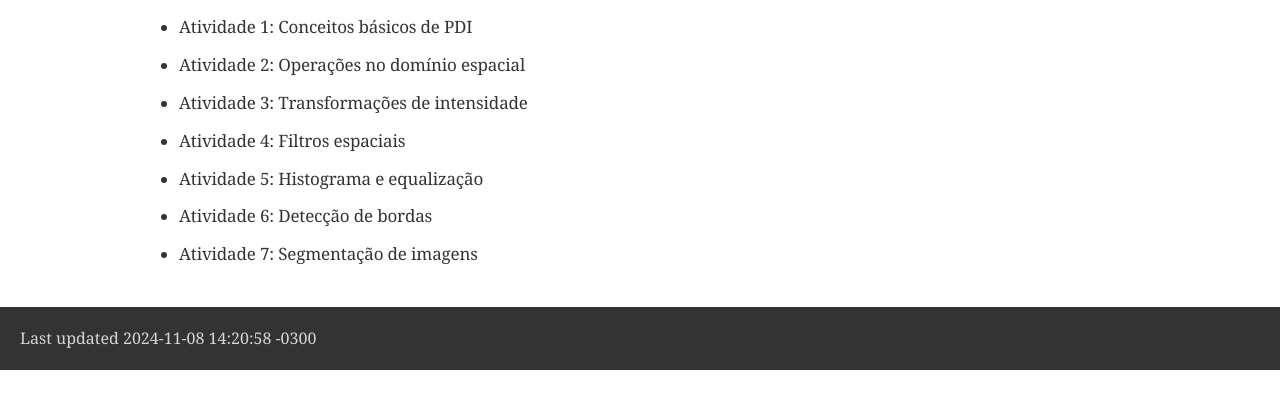
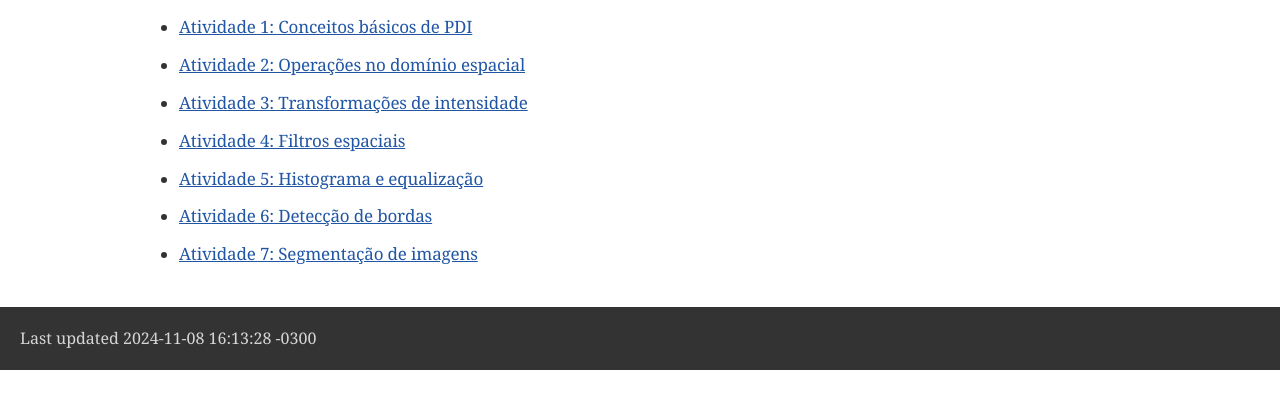
Before and after one commit to MrMegar/PDI-site, a plain HTML site: page unidade1.html in a window 1280 px wide. Shown: the part 370-778 px from the top of the page. Drawn offline with nearby package versions, Linux system fonts and the light colour scheme; a web font is replaced by a local one.

Commit message:
Atualiza links de atividades na Unidade 1

```diff
--- a/unidade1.html
+++ b/unidade1.html
@@ -456,25 +456,25 @@ body.book #toc,body.book #preamble,body.book h1.sect0,body.book .sect1>h2{page-b
 <div class="ulist">
 <ul>
 <li>
-<p>Atividade 1: Conceitos básicos de PDI</p>
+<p><a href="atividade1.html">Atividade 1: Conceitos básicos de PDI</a></p>
 </li>
 <li>
-<p>Atividade 2: Operações no domínio espacial</p>
+<p><a href="atividade2.html">Atividade 2: Operações no domínio espacial</a></p>
 </li>
 <li>
-<p>Atividade 3: Transformações de intensidade</p>
+<p><a href="atividade3.html">Atividade 3: Transformações de intensidade</a></p>
 </li>
 <li>
-<p>Atividade 4: Filtros espaciais</p>
+<p><a href="atividade4.html">Atividade 4: Filtros espaciais</a></p>
 </li>
 <li>
-<p>Atividade 5: Histograma e equalização</p>
+<p><a href="atividade5.html">Atividade 5: Histograma e equalização</a></p>
 </li>
 <li>
-<p>Atividade 6: Detecção de bordas</p>
+<p><a href="atividade6.html">Atividade 6: Detecção de bordas</a></p>
 </li>
 <li>
-<p>Atividade 7: Segmentação de imagens</p>
+<p><a href="atividade7.html">Atividade 7: Segmentação de imagens</a></p>
 </li>
 </ul>
 </div>
@@ -483,7 +483,7 @@ body.book #toc,body.book #preamble,body.book h1.sect0,body.book .sect1>h2{page-b
 </div>
 <div id="footer">
 <div id="footer-text">
-Last updated 2024-11-08 14:20:58 -0300
+Last updated 2024-11-08 16:13:28 -0300
 </div>
 </div>
 </body>
```
